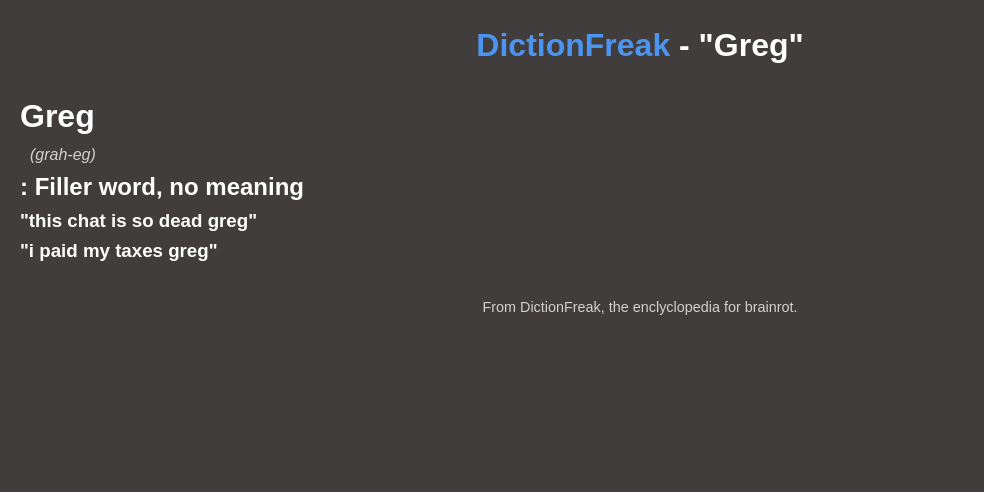
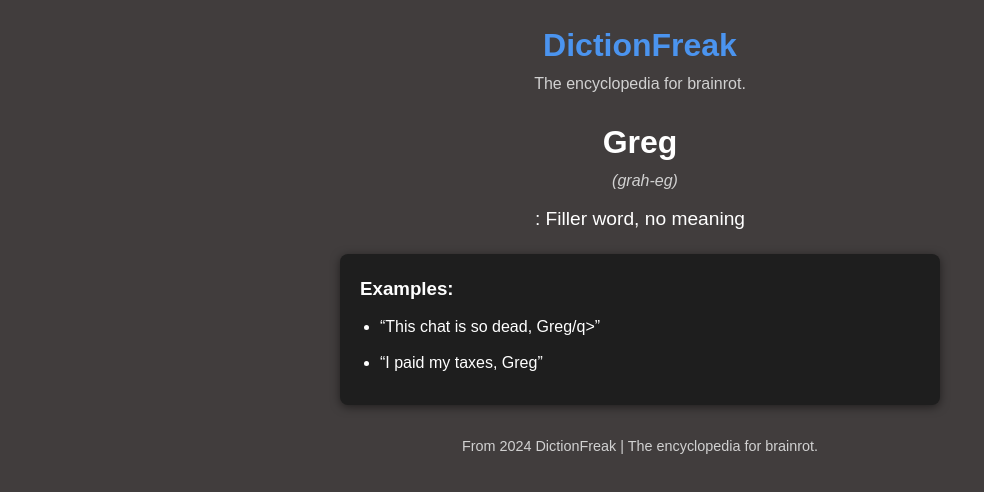
Before and after one commit to Freakybob-Team/DictionFreak, a plain HTML site: page words/greg.html in a window 1280 px wide. Shown: the whole page, without its empty margins (0-984 px from the left). Drawn offline with Linux system fonts and the light colour scheme; a web font is replaced by a local one.

Commit message:
Update greg.html

```diff
--- a/words/greg.html
+++ b/words/greg.html
@@ -10,13 +10,26 @@
     <link href="https://fonts.googleapis.com/css2?family=Comic+Neue:ital,wght@0,300;0,400;0,700;1,300;1,400;1,700&family=Noto+Sans:ital,wght@0,100..900;1,100..900&family=Parkinsans:wght@300..800&display=swap" rel="stylesheet">
 </head>
 <body>
-    <header><h1><a href="../index.html">DictionFreak</a> - "Greg"</h1></header>
-    <h2 class="word_listed">Greg</h2> <small class="sound">(grah-eg)</small>
-    <h2>: Filler word, no meaning</h2>
-    <h3>"this chat is so dead greg"</h3>
-    <h3>"i paid my taxes greg"</h3>
+    <header>
+        <h1><a href="../index.html">DictionFreak</a></h1>
+        <p>The encyclopedia for brainrot.</p>
+    </header>
+    <main>
+        <section class="definition">
+            <h2 class="word_listed">Greg</h2>
+            <small class="sound">(grah-eg)</small>
+            <p class="meaning">: Filler word, no meaning</p>
+        </section>
+        <section class="examples">
+            <h3>Examples:</h3>
+            <ul>
+                <li><q>This chat is so dead, Greg/q></li>
+                <li><q>I paid my taxes, Greg</q></li>
+            </ul>
+        </section>
+    </main>
     <footer>
-        From DictionFreak, the enclyclopedia for brainrot.
+        <p> From 2024 DictionFreak | The encyclopedia for brainrot.</p>
     </footer>
 </body>
 </html>
```
